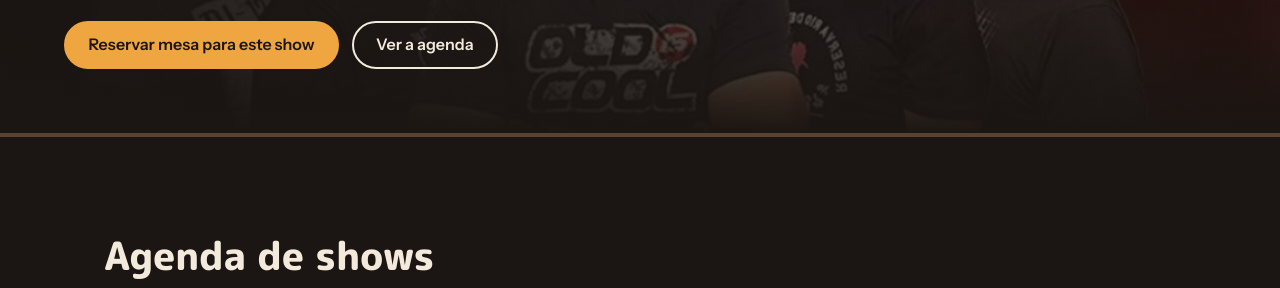
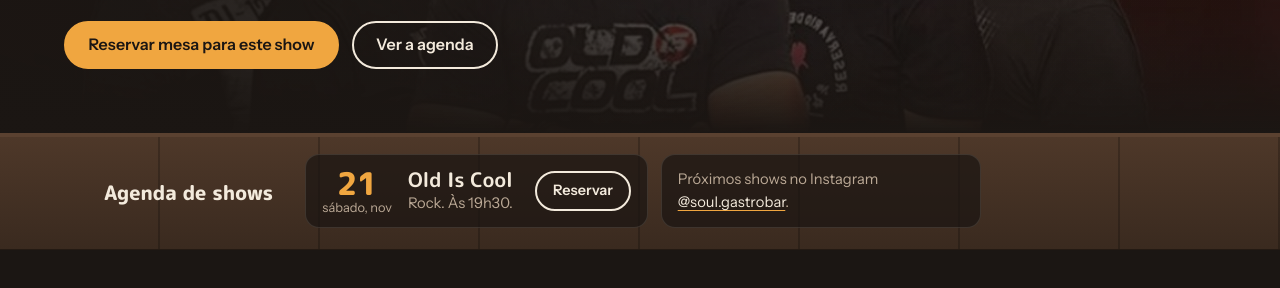
Before and after one commit to kdsczstudios-lgtm/soul-gastrobar, a plain HTML site: page index.html in a window 1280 px wide. Shown: the part 633-921 px from the top of the page. Drawn offline with Linux system fonts and the light colour scheme.

Commit message:
Agenda de shows em faixa logo abaixo do topo
Co-Authored-By: Claude Opus 5.5 <noreply@anthropic.com>
Claude-Session: https://claude.ai/code/session_01K6dwBf4fz617YiumJJ7y9p

```diff
--- a/css/site.css
+++ b/css/site.css
@@ -136,26 +136,46 @@ p { margin: 0; }
 .secao-topo p { color: var(--fumaca); font-size: var(--t-1); line-height: 1.5; }
 .nota { margin-top: 2rem; color: var(--fumaca); max-width: 65ch; }
 
-/* Agenda */
-.agenda { list-style: none; margin: 0; padding: 0; display: grid; gap: 1px; background: var(--madeira); border-block: 1px solid var(--madeira); }
+/* Agenda: faixa logo abaixo do palco, como a borda de madeira do palco */
+.faixa-agenda {
+  background:
+    repeating-linear-gradient(90deg, transparent 0 158px, rgba(0, 0, 0, .22) 158px 160px),
+    linear-gradient(180deg, #4e3829, #3a2a1f);
+  border-bottom: 1px solid #241a13;
+}
+.faixa-dentro {
+  max-width: var(--largura); margin: 0 auto;
+  padding: 1.1rem var(--lateral);
+  display: flex; align-items: center; gap: 1rem 2rem;
+}
+.faixa-agenda h2 { font-size: var(--t-1); font-weight: 800; flex: none; }
+.agenda {
+  list-style: none; margin: 0; padding: 0 0 .2rem;
+  display: flex; gap: .8rem; flex: 1;
+  overflow-x: auto; scroll-snap-type: x mandatory; scrollbar-width: thin;
+}
 .show {
-  display: grid; gap: .4rem 1.6rem; align-items: center;
-  grid-template-columns: 4.5rem 1fr;
-  padding: 1.4rem 0; background: var(--palco);
+  flex: 0 0 auto; scroll-snap-align: start;
+  display: grid; grid-template-columns: auto auto; grid-template-rows: auto auto; align-items: center; gap: .1rem 1rem;
+  padding: .7rem 1rem; min-width: 17rem;
+  background: rgba(27, 22, 19, .72); border: 1px solid rgba(243, 234, 220, .12); border-radius: 14px;
 }
-.show-data { grid-row: span 2; line-height: 1; }
-.show-data time { display: grid; justify-items: start; }
-.show-dia { font: 800 var(--t-5)/1 var(--f-display); color: var(--luz); font-variant-numeric: tabular-nums; }
-.show-semana { color: var(--fumaca); font-weight: 500; margin-top: .3rem; }
-.show h3 { font-size: var(--t-2); }
-.show-info { color: var(--fumaca); }
-.show-acao { grid-column: 2; justify-self: start; margin-top: .5rem; }
-@media (min-width: 760px) {
-  .show { grid-template-columns: 7rem 1fr auto; padding: 1.6rem 0; }
-  .show-acao { grid-column: 3; grid-row: 1 / span 2; margin: 0; }
+.show-data { grid-row: span 2; margin: 0; line-height: 1; }
+.show-data time { display: grid; justify-items: center; }
+.show-dia { font: 800 var(--t-3)/1 var(--f-display); color: var(--luz); font-variant-numeric: tabular-nums; }
+.show-semana { color: var(--fumaca); font-size: .8rem; margin-top: .2rem; }
+.show h3 { font-size: var(--t-1); line-height: 1.2; }
+.show-info { color: var(--fumaca); font-size: .92rem; }
+.show-acao {
+  grid-column: 3; grid-row: 1 / span 2;
+  min-height: 2.5rem; padding: .5rem 1rem; font-size: .9rem; margin-left: .4rem;
 }
-
-.show-mais { grid-template-columns: 1fr; }
+.show { grid-template-columns: auto 1fr auto; }
+@media (max-width: 640px) {
+  .faixa-dentro { flex-direction: column; align-items: stretch; gap: .7rem; }
+  .show { min-width: 85%; }
+}
+.show-mais { display: flex; align-items: center; min-width: 14rem; max-width: 20rem; }
 
 /* Drinks */
 .campeao {
--- a/index.html
+++ b/index.html
@@ -49,14 +49,12 @@
       </div>
     </section>
 
-    <section id="agenda" class="secao" aria-labelledby="titulo-agenda">
-      <div class="secao-topo">
+    <section id="agenda" class="faixa-agenda" aria-labelledby="titulo-agenda">
+      <div class="faixa-dentro">
         <h2 id="titulo-agenda">Agenda de shows</h2>
-        <p>Tem banda no palco toda semana. Reserve a mesa para o dia do show que você quer ver.</p>
+        <ol class="agenda" id="lista-agenda"></ol>
+        <noscript><p>Veja a agenda no Instagram <a href="https://www.instagram.com/soul.gastrobar/">@soul.gastrobar</a>.</p></noscript>
       </div>
-      <ol class="agenda" id="lista-agenda"></ol>
-      <noscript><p>Ative o JavaScript para ver a agenda, ou consulte <a href="https://www.instagram.com/soul.gastrobar/">@soul.gastrobar</a>.</p></noscript>
-      <p class="nota">Shows especiais com ingresso são vendidos pelo Sympla e anunciados no <a href="https://www.instagram.com/soul.gastrobar/" target="_blank" rel="noopener noreferrer">Instagram do Soul</a>.</p>
     </section>
 
     <section id="drinks" class="secao secao-drinks" aria-labelledby="titulo-drinks">
--- a/js/site.js
+++ b/js/site.js
@@ -60,7 +60,7 @@
       li.appendChild(el("h3", null, String(s.atracao || "Show ao vivo").slice(0, 80)));
       li.appendChild(el("p", "show-info", (s.estilo ? String(s.estilo).slice(0, 100) + ". " : "") + "Às " + horaBR(s.hora) + "."));
       var ingresso = linkSeguro(s.ingresso);
-      var a = el("a", "botao botao-contorno show-acao", ingresso ? "Comprar ingresso" : "Reservar para este show");
+      var a = el("a", "botao botao-contorno show-acao", ingresso ? "Comprar ingresso" : "Reservar");
       if (ingresso) { a.href = ingresso; a.target = "_blank"; a.rel = "noopener noreferrer"; }
       else {
         a.href = "#reservar";
@@ -71,7 +71,7 @@
     });
     if (shows.length && shows.length < 3) {
       var mais = el("li", "show show-mais");
-      var pm = el("p", "show-info", "Os próximos shows são anunciados toda semana no Instagram ");
+      var pm = el("p", "show-info", "Próximos shows no Instagram ");
       var ig = el("a", null, "@soul.gastrobar"); ig.href = "https://www.instagram.com/soul.gastrobar/"; ig.target = "_blank"; ig.rel = "noopener noreferrer";
       pm.appendChild(ig); pm.appendChild(document.createTextNode("."));
       mais.appendChild(pm); lista.appendChild(mais);
```
